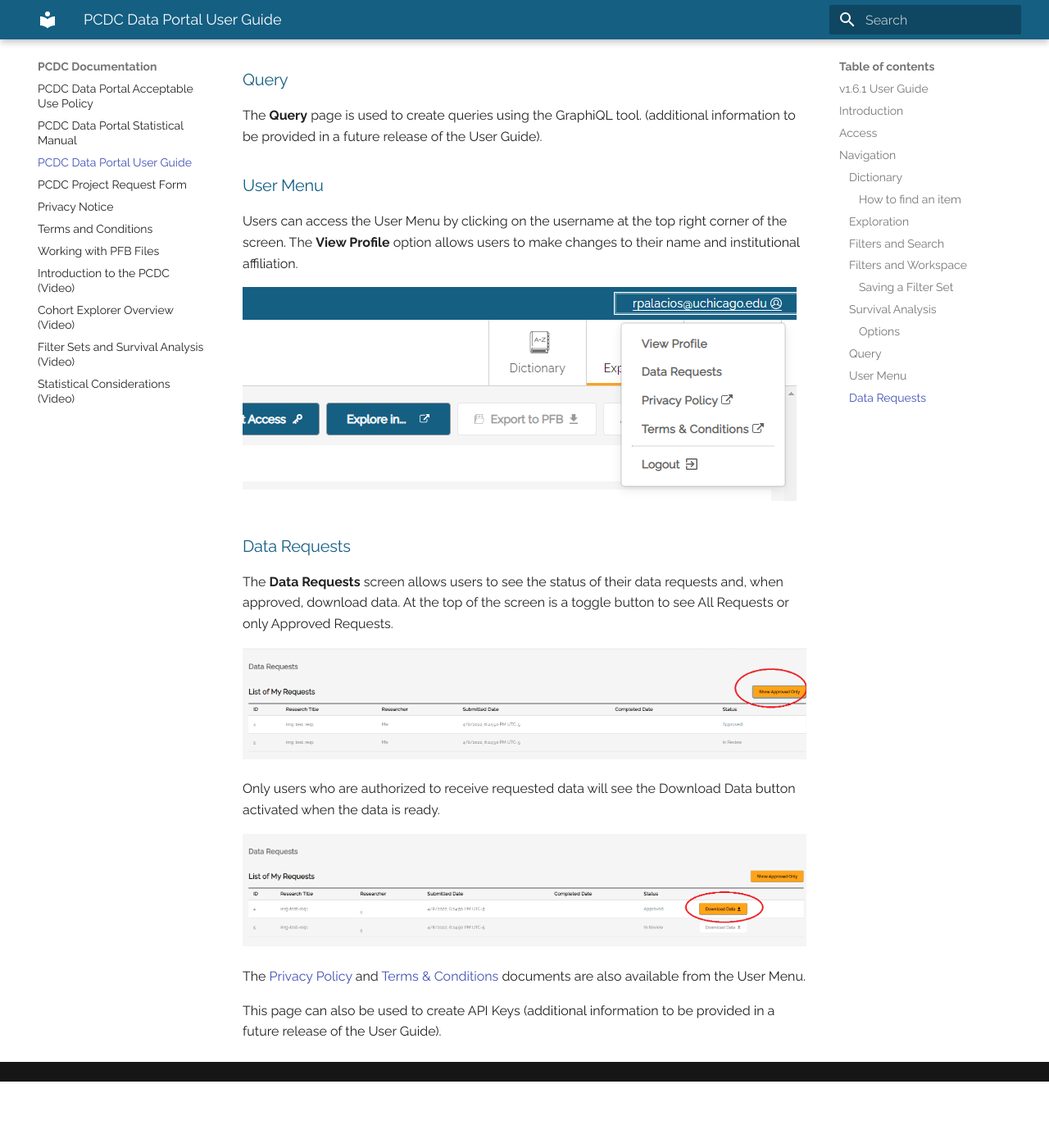
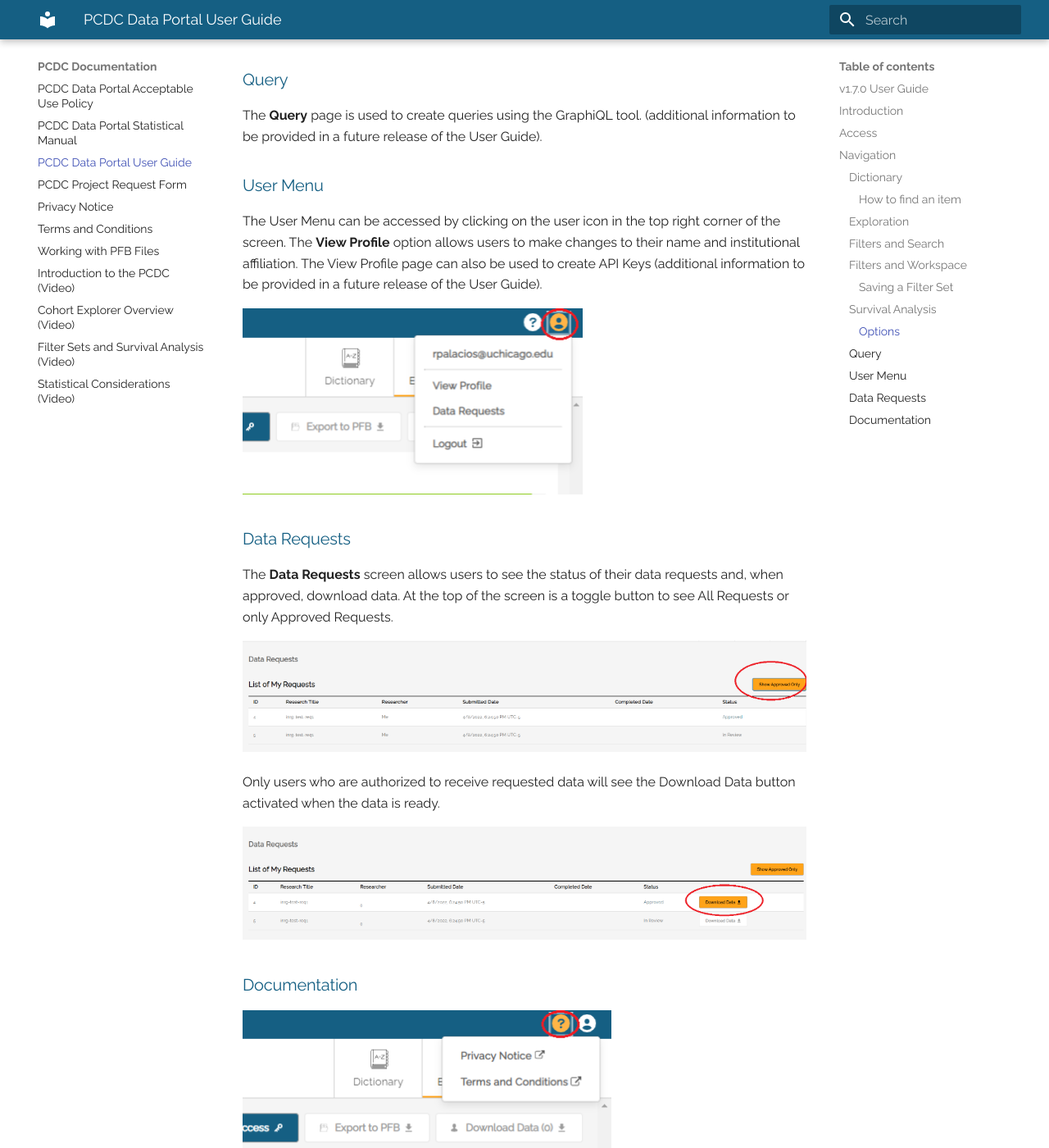
Before and after one commit to chicagopcdc/docs.pedscommons.org, an MkDocs documentation site: the page built from docs/DataPortalUserGuide.md, in a window 1280 px wide and 1400 px high, scrolled down 17191 px. Shown: the whole window at 82% size. Built offline with MkDocs 1.6.1 and Material for MkDocs 9.7.7, drawn with Linux system fonts in a browser that asks for light colours; before the commit the page ends 18510 px from its top, so only the background shows below that; some of the changed text lies outside the part shown.

Commit message:
Revised user guide for Portal release v1.7
Added text to the User Menu section and added the Documentation section to coincide with the change in the top level menus. Also added two images for the User Menu and the Documents Menu.

```diff
--- a/docs/DataPortalUserGuide.md
+++ b/docs/DataPortalUserGuide.md
@@ -1,7 +1,7 @@
 ![Logo](img/PcdcLogo.png)
 
 # Pediatric Cancer Data Commons<br> Data Portal User Guide
-###### v1.6.1 User Guide
+###### v1.7.0 User Guide
 ## Introduction
 
 The Pediatric Cancer Data Commons (PCDC) brings together clinical, genomic, and imaging data from institutions around the world that are working to transform pediatric cancer research and outcomes. Headquartered at the University of Chicago, the PCDC works with international leaders in pediatric cancers and the US National Cancer Institute to develop and apply uniform data standards, facilitating the collection, combination, and analysis of data from many different sources.
@@ -251,9 +251,10 @@ The **Survival type** drop down can be used to select Overall or Event-Free surv
 The **Query** page is used to create queries using the GraphiQL tool. (additional information to be provided in a future release of the User Guide).
 
 ### User Menu
-Users can access the User Menu by clicking on the username at the top right corner of the screen. The **View Profile** option allows users to make changes to their name and institutional affiliation.
+The User Menu can be accessed by clicking on the user icon in the top right corner of the screen. The **View Profile** option allows users to make changes to their name and institutional affiliation. The View Profile page can also be used to create API Keys (additional information to be provided in a future release of the User Guide).
 
-![User Menu](img/image39.png)
+
+![User Menu](img/user_menu.png)
 
 ### Data Requests
 The **Data Requests** screen allows users to see the status of their data requests and, when approved, download data. At the top of the screen is a toggle button to see All Requests or only Approved Requests.
@@ -264,6 +265,7 @@ Only users who are authorized to receive requested data will see the Download Da
 
 ![Data Requests](img/image19.png)
 
-The [Privacy Policy](PcdcPrivacyNotice.md) and [Terms & Conditions](TermsAndConditions.md) documents are also available from the User Menu.
+### Documentation
+![Documents Menu](img/documents_menu.png)
 
-This page can also be used to create API Keys (additional information to be provided in a future release of the User Guide).
+The Documents menu allows users to access reference documents related to the Data Portal such as the _Privacy Notice_ and _Terms and Conditions_. Additional documents will be added in the future. All documents can also be accessed at the [PCDC Documentation site](https://docs.pedscommons.org/).
```
Also changed, not shown: docs/img/documents_menu.png (added), docs/img/user_menu.png (added).
